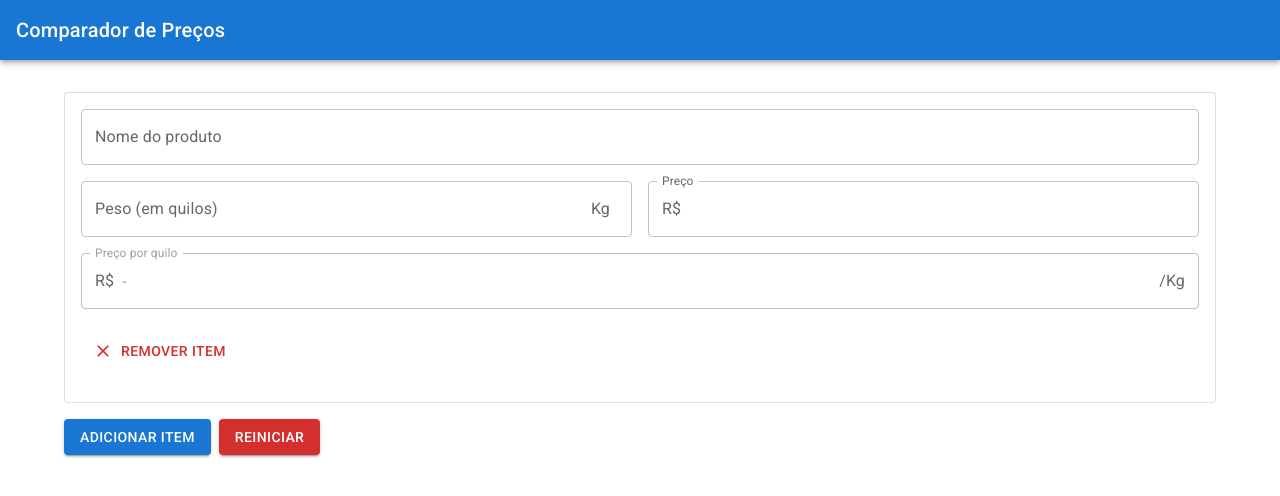
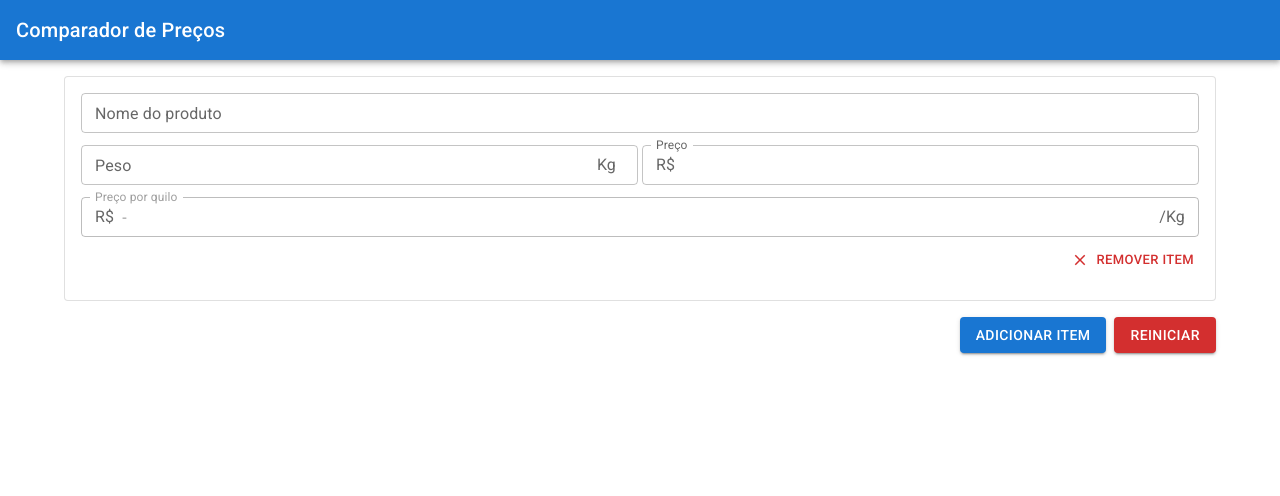
Before and after one commit to Diego-Moreira8/comparador-de-precos, a React (Vite) app: page / in a window 1280 px wide. Shown: the top 496 px of the page. Built offline with nearby package versions, Linux system fonts and the light colour scheme.

Commit message:
feat: ajustes nos estilos

```diff
--- a/src/App.tsx
+++ b/src/App.tsx
@@ -112,9 +112,14 @@ function App() {
         </Stack>
       </AppBar>
 
-      <Container sx={{ px: 1, py: 4 }}>
-        <Stack spacing={2}>
-          <Stack spacing={2}>
+      <Container sx={{ px: 1, py: 2 }}>
+        <Stack
+          spacing={2}
+          sx={{
+            alignItems: "flex-end",
+          }}
+        >
+          <Stack spacing={2} sx={{ width: 1 }}>
             {items.map((item) => (
               <ItemRatio
                 key={item.id}
--- a/src/components/Item.tsx
+++ b/src/components/Item.tsx
@@ -2,7 +2,6 @@ import CloseIcon from "@mui/icons-material/Close";
 import {
   Button,
   Card,
-  CardActions,
   CardContent,
   InputAdornment,
   Stack,
@@ -44,16 +43,29 @@ function Item({
   return (
     <Card variant="outlined">
       <CardContent>
-        <Stack direction={"column"} spacing={2}>
-          <TextField fullWidth id={nameInputId} label="Nome do produto" />
+        <Stack
+          spacing={1}
+          sx={{
+            alignItems: "flex-end",
+          }}
+        >
+          <Stack direction={"column"} spacing={1.5} sx={{ width: 1 }}>
+            <TextField
+              size="small"
+              fullWidth
+              id={nameInputId}
+              label="Nome do produto"
+            />
 
-          <Stack direction={{ xs: "column", sm: "row" }} spacing={2}>
+            <Stack direction="row" spacing={0.5}>
               <TextField
+                type="number"
+                size="small"
                 fullWidth
                 value={amountInput}
                 onChange={(e) => onUpdateAmount(e.target.value)}
                 id={weightInputId}
-              label="Peso (em quilos)"
+                label="Peso"
                 slotProps={{
                   input: {
                     endAdornment: (
@@ -64,6 +76,8 @@ function Item({
               />
 
               <TextField
+                type="number"
+                size="small"
                 fullWidth
                 value={priceInput}
                 onChange={(e) => onUpdatePrice(e.target.value)}
@@ -80,6 +94,7 @@ function Item({
             </Stack>
 
             <TextField
+              size="small"
               fullWidth
               value={getRatio()}
               id={ratioInputId}
@@ -96,16 +111,16 @@ function Item({
                 },
               }}
             />
+          </Stack>
 
-          <CardActions>
           <Button
+            size="small"
             onClick={onRemoveItem}
             startIcon={<CloseIcon />}
             color="error"
           >
             Remover item
           </Button>
-          </CardActions>
         </Stack>
       </CardContent>
     </Card>
```
Lines whose indentation alone changed are shown as unchanged.
